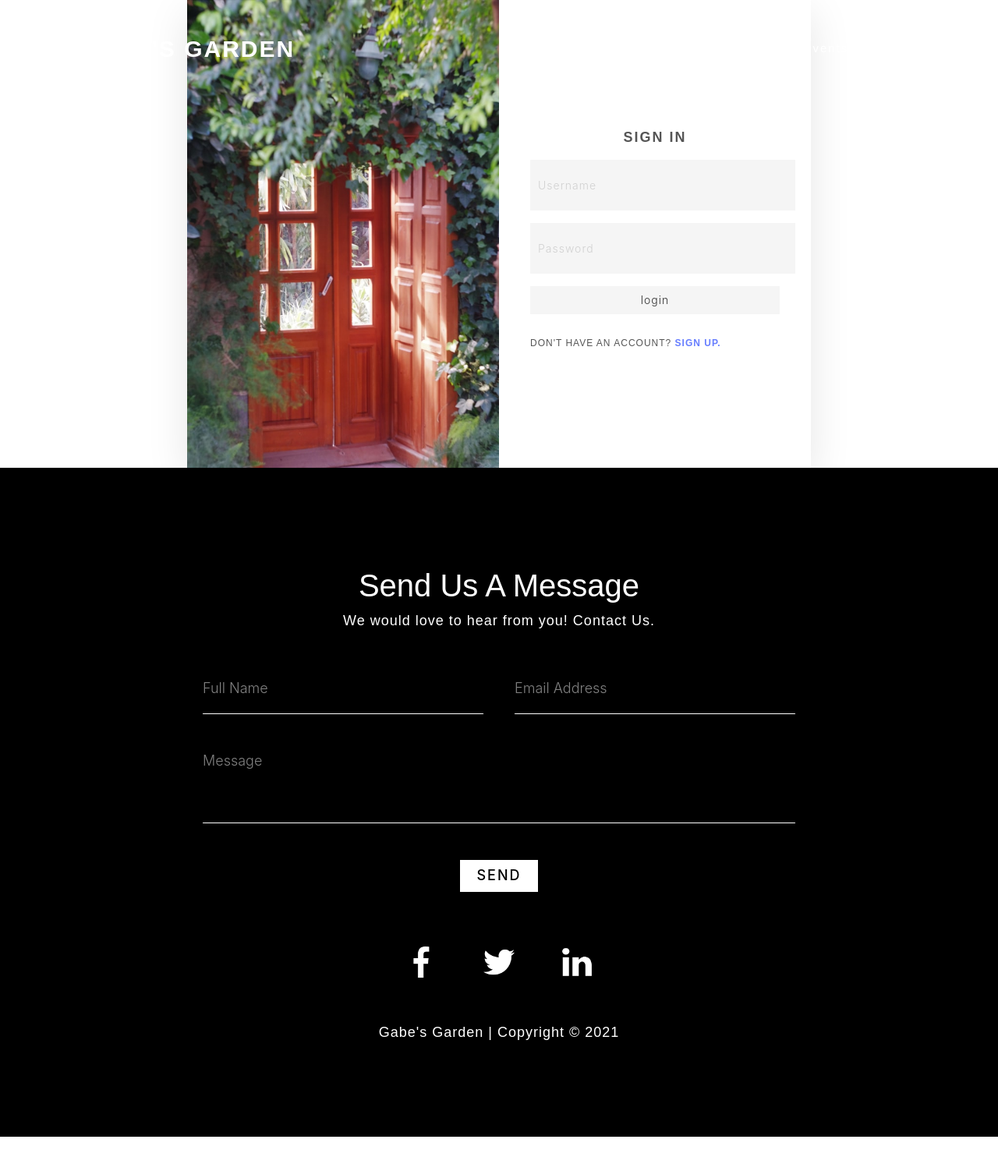
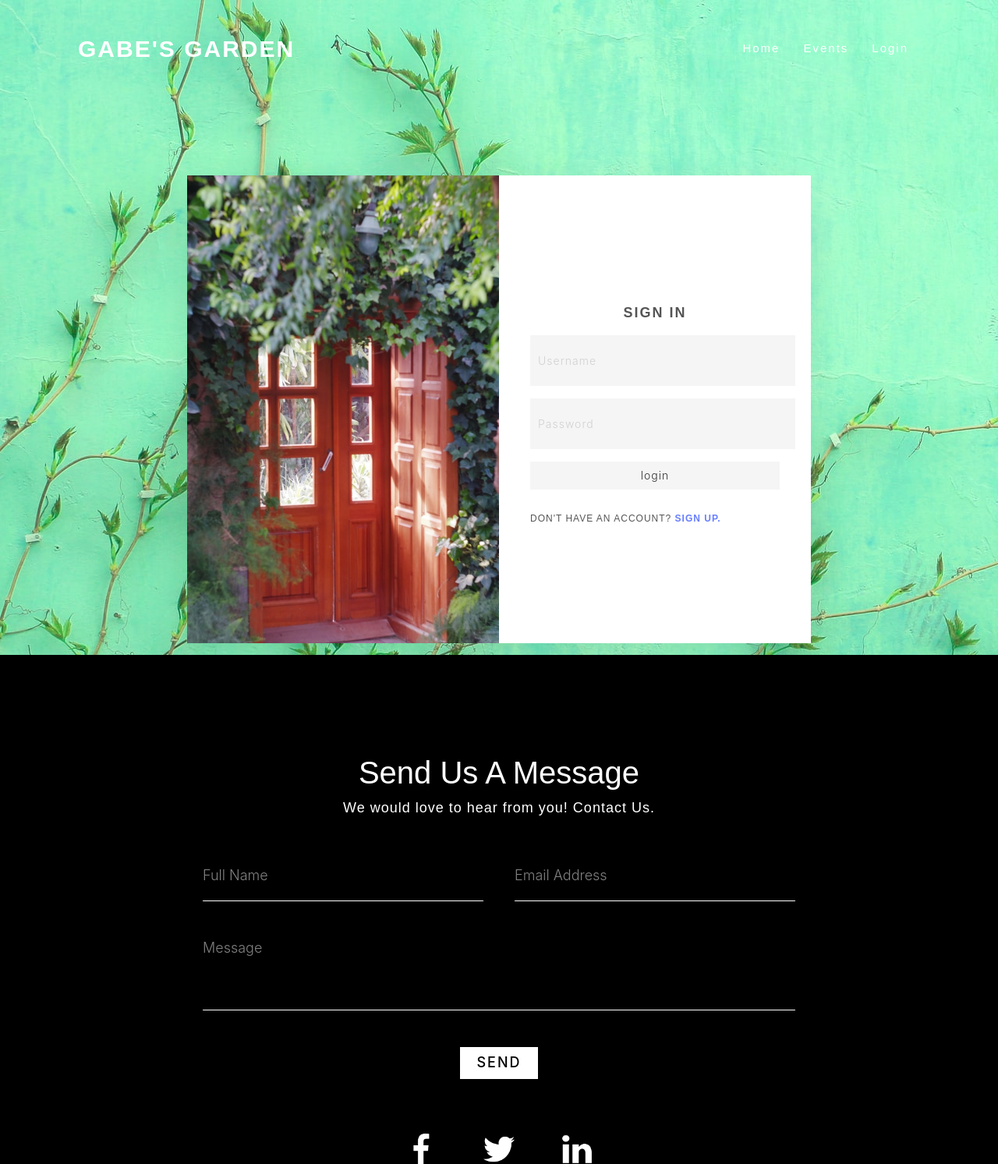
Before and after one commit to Code-Institute-Submissions/susanmarie87-The-Garden_NovResub, a Flask app: page /login in a window 1280 px wide. Shown: the top 1493 px of the page at 78% size. Run offline with Flask 2, Linux system fonts and the light colour scheme; some libraries are stand-ins or nearby versions.

Commit message:
Add container from login page background img

```diff
--- a/templates/login.html
+++ b/templates/login.html
@@ -2,13 +2,12 @@
 
 {% block content %}
 
-<section class="banner-1" id="login"></section>
+
 
 <!-- Login Form-->
-
-
+<div class="container-login">
     <section>
-    <div class=" container">
+        <div class="container">
             <div class="user signinBx">
                 <div class="imgBx"><img src="static/img/door.jpg"></div>
                 <div class="formBx">
@@ -36,6 +35,7 @@
             </div>
         </div>
     </section>
+</div>
 
 
 {% endblock %}
```
Lines whose indentation alone changed are shown as unchanged.
